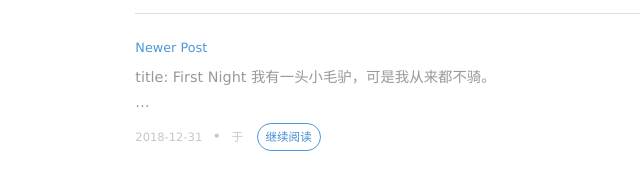
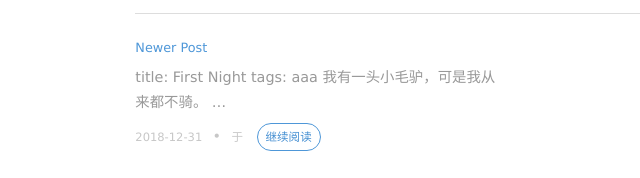
Before and after one commit to yutong-zzz/yutong-zzz.github.io, a plain HTML site: page 2018/12/31/hello-world/index.html in a window 1280 px wide. Shown: the part 1052-1230 px from the top of the page, 273-913 px from the left. Drawn offline with nearby package versions, Linux system fonts and the light colour scheme; some packages are replaced by stand-ins of ours; a script that the page names is missing.

Commit message:
Site updated: 2018-12-31 22:39:27

```diff
--- a/2018/12/31/hello-world/index.html
+++ b/2018/12/31/hello-world/index.html
@@ -168,6 +168,7 @@
 
 
  title: First Night
+ tags: aaa
 我有一头小毛驴，可是我从来都不骑。
 
 
```
Also changed, not shown: 2018/12/31/test/index.html (+2 -1 lines), archives/2018/12/index.html (+1 -0 lines), archives/2018/index.html (+1 -0 lines), archives/index.html (+1 -0 lines), index.html (+1 -0 lines).
